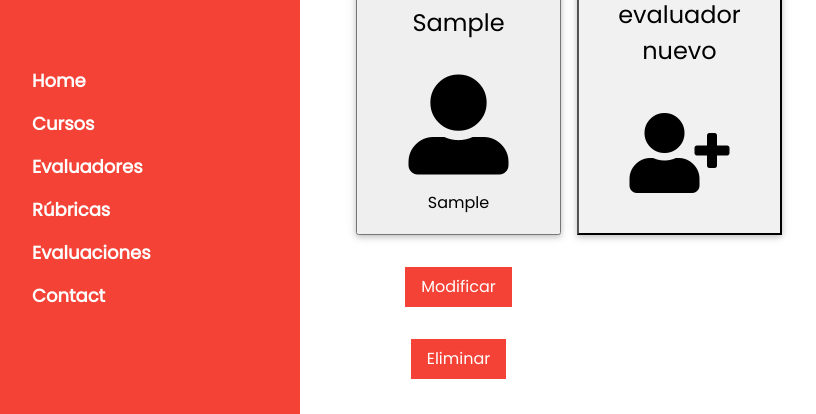
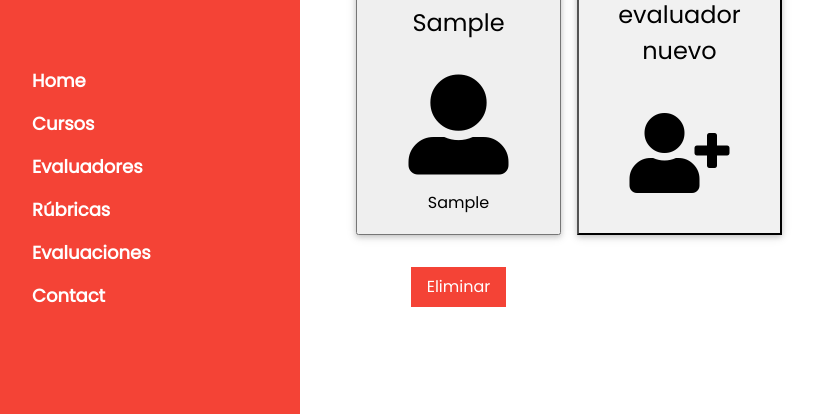
Before and after one commit to DCC-CC4401/2019-1-fsociety-T4, a Django app: page /EvPresentaciones/Admin_interface/Evaluadores_admin in a window 1280 px wide. Shown: the part 386-800 px from the top of the page, without its empty margins (0-816 px from the left). Run offline with Django 3.2, Linux system fonts and the light colour scheme; tables that the repository leaves empty hold one stand-in row (values such as "Sample post"); some libraries are stand-ins or nearby versions.

Commit message:
Quitado boton de modificar evaluador

```diff
--- a/EvPresentaciones/templates/EvPresentaciones/Admin_interface/Evaluadores_admin.html
+++ b/EvPresentaciones/templates/EvPresentaciones/Admin_interface/Evaluadores_admin.html
@@ -93,9 +93,6 @@
             </button>
             <div class="w3-margin">
 
-
-                <button class="w3-button w3-red w3-section w3-padding:10px" type="submit">Modificar</button>
-
                 <form action="{% url 'evaluadores_admin_eliminar' o.correo %}">
                     <button class="w3-button w3-red w3-section w3-padding:10px" type="submit">Eliminar</button>
                 </form>
```
